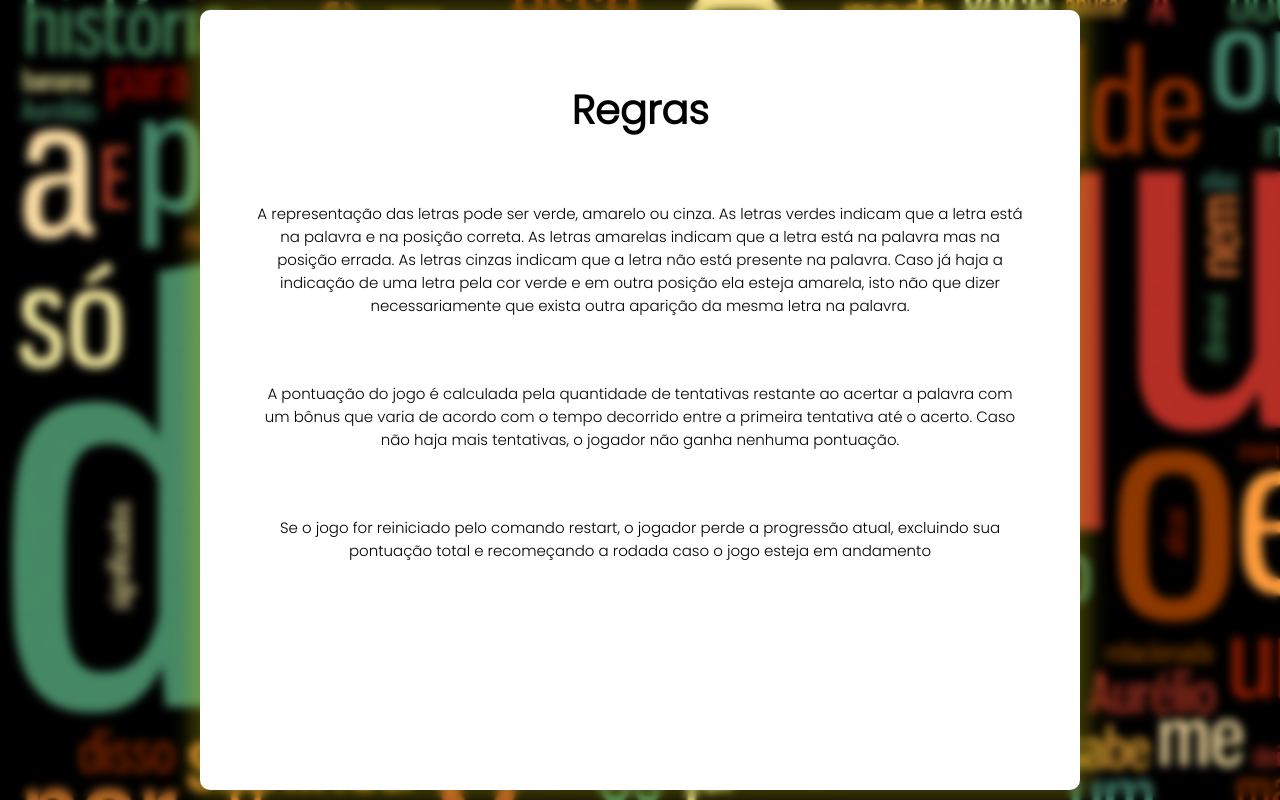
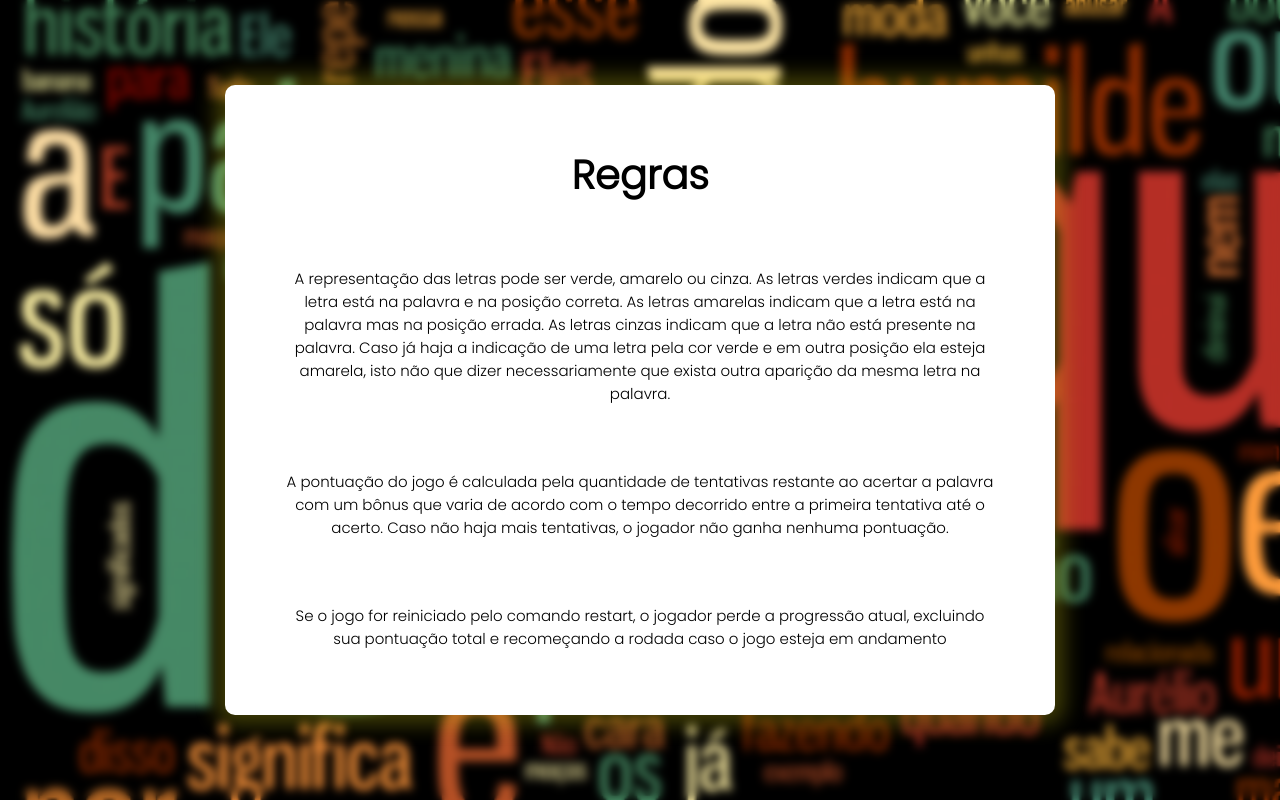
Before and after one commit to AdielSM/Termo, a plain HTML site: page docs/index.html in a window 1280 px wide. Drawn offline with Linux system fonts and the light colour scheme.

Commit message:
modificando página de Regras

```diff
--- a/docs/index.html
+++ b/docs/index.html
@@ -27,8 +27,8 @@
         }
 
         .card{
-            width: 800px;
-            height: 700px;
+            width: 750px;
+            height: 550px;
             background-color: #fff;
             border-radius: 10px;
             box-shadow: 0px 0px 20px 10px rgba(207, 198, 16, 0.303);
@@ -42,7 +42,7 @@
             font-family: 'Poppins', serif;
             font-size: 40px;
             color: #000;
-            margin-top: 30px;
+            margin-top: 20px;
         }
 
         .card p{
```
